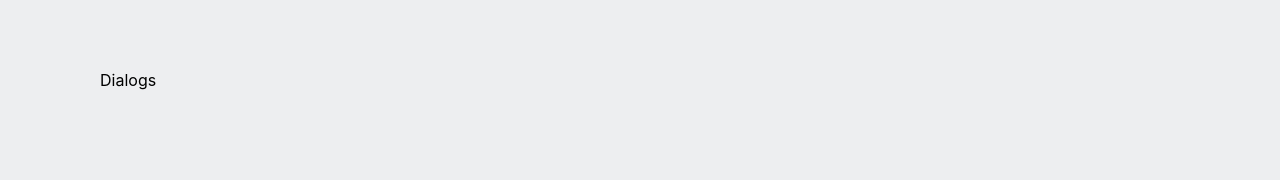
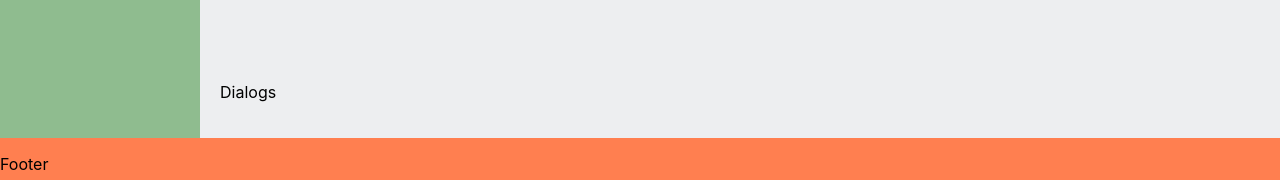
Before and after one commit to just-fy/react-network, a React (Create React App) app: page / in a window 1280 px wide. Shown: the part 940-1120 px from the top of the page. Before the commit the page ends 1046 px from the top, so only its background shows below. Built offline with nearby package versions, Linux system fonts and the light colour scheme.

Commit message:
make another grid structure

```diff
--- a/src/App.css
+++ b/src/App.css
@@ -2,13 +2,11 @@ body {
     background-color: #edeef0;
 }
 .page-wrapper {
-    margin: 0;
-    padding: 0;
-
+    display: grid;
+    grid-template-columns: 200px 1fr;
+    grid-template-rows: auto 1fr;
 }
-.page-layout {
-    display: grid;
-    grid-template-columns: 140px 10fr;
-    margin-top: 50px;
-    margin-left: 100px;
+.page-main {
+    flex: 1;
+    padding: 20px;
 }
--- a/src/App.js
+++ b/src/App.js
@@ -4,16 +4,18 @@ import Header from "./components/Header/Header";
 import Navbar from "./components/Navbar/Navbar";
 import Profile from "./components/Profile/Profile";
 import Messages from './components/Messages/Messages';
+import Footer from  './components/Footer/Footer';
 
 function App() {
   return (
       <div className="page-wrapper">
           <Header />
-          <div className='page-layout'>
-              <Navbar />
+          <Navbar />
+          <main className='page-main'>
               <Profile />
               <Messages />
-          </div>
+          </main>
+          <Footer />
       </div>
   );
 }
--- /dev/null
+++ b/src/components/Footer/Footer.jsx
@@ -0,0 +1,12 @@
+import React from 'react';
+import s from './Footer.module.css';
+
+const Footer = (props) => {
+    return (
+        <footer className={s.footer}>
+            <p>Footer</p>
+        </footer>
+    )
+};
+
+export default Footer;
--- /dev/null
+++ b/src/components/Footer/Footer.module.css
@@ -0,0 +1,5 @@
+.footer {
+    grid-column: span 3;
+    background-color: coral;
+    height: 45px;
+}
--- a/src/components/Header/Header.module.css
+++ b/src/components/Header/Header.module.css
@@ -1,8 +1,6 @@
 .header {
+    grid-column: span 3;
     height: 42px;
-    width: 100%;
-    position: fixed;
-    top: 0;
     background-color: #4c77a6;
 }
 .logo {
--- a/src/components/Messages/Messages.jsx
+++ b/src/components/Messages/Messages.jsx
@@ -1,9 +1,10 @@
 import React from 'react';
+import s from './Messages.module.css';
 
 const Messages = () => {
     return (
         <div>
-            <p>Dialogs</p>
+            <p className={s.dialog}>Dialogs</p>
         </div>
     )
 };
--- /dev/null
+++ b/src/components/Messages/Messages.module.css
@@ -0,0 +1,3 @@
+.dialog {
+    display: grid;
+}
--- a/src/components/Navbar/Navbar.jsx
+++ b/src/components/Navbar/Navbar.jsx
@@ -2,10 +2,10 @@ import React from 'react';
 import s from './Navbar.module.css';
 
 const Navbar = () => {
-    return <nav>
+    return <nav className={s.navigation}>
         <ul>
-            <li className={s.navItem}><a className={s.navLink} href="#">Profile</a></li>
-            <li className={s.navItem}><a className={s.navLink} href="#">Messages</a></li>
+            <li className={s.navItem}><a className={s.navLink} href="/profile">Profile</a></li>
+            <li className={s.navItem}><a className={s.navLink} href="/messages">Messages</a></li>
             <li className={s.navItem}><a className={s.navLink} href="#">News</a></li>
             <li className={s.navItem}><a className={s.navLink} href="#">Photos</a></li>
         </ul>
--- a/src/components/Navbar/Navbar.module.css
+++ b/src/components/Navbar/Navbar.module.css
@@ -1,3 +1,6 @@
+.navigation {
+    background-color: darkseagreen;
+}
 .navItem {
     list-style: none;
     height: 28px;
```
